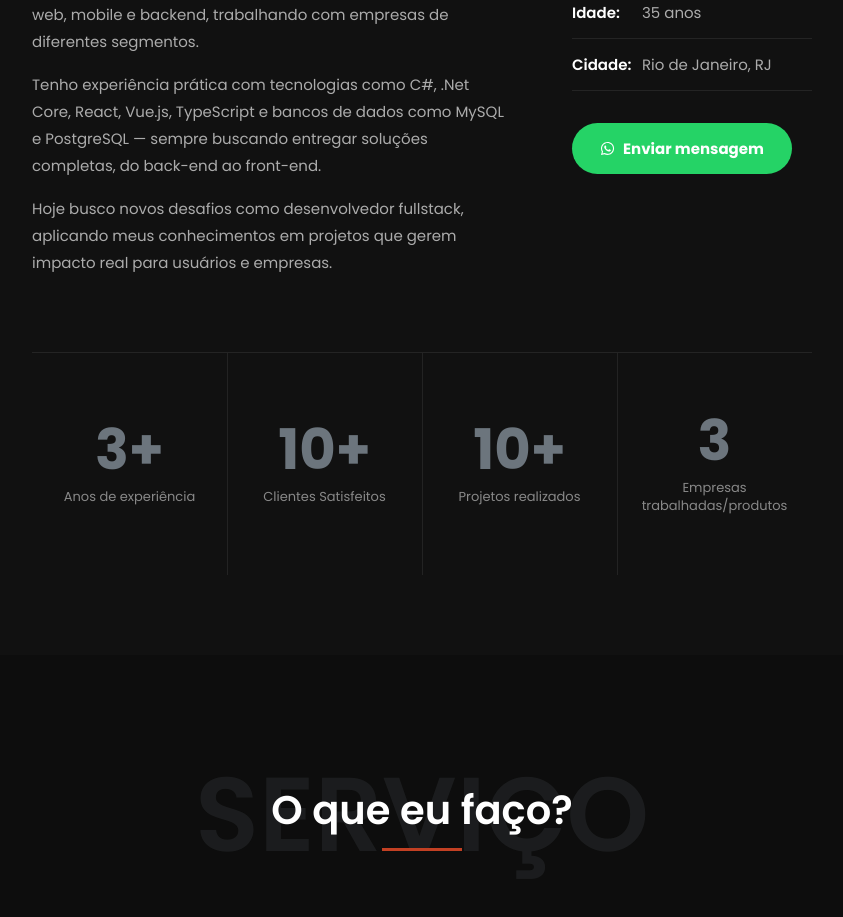
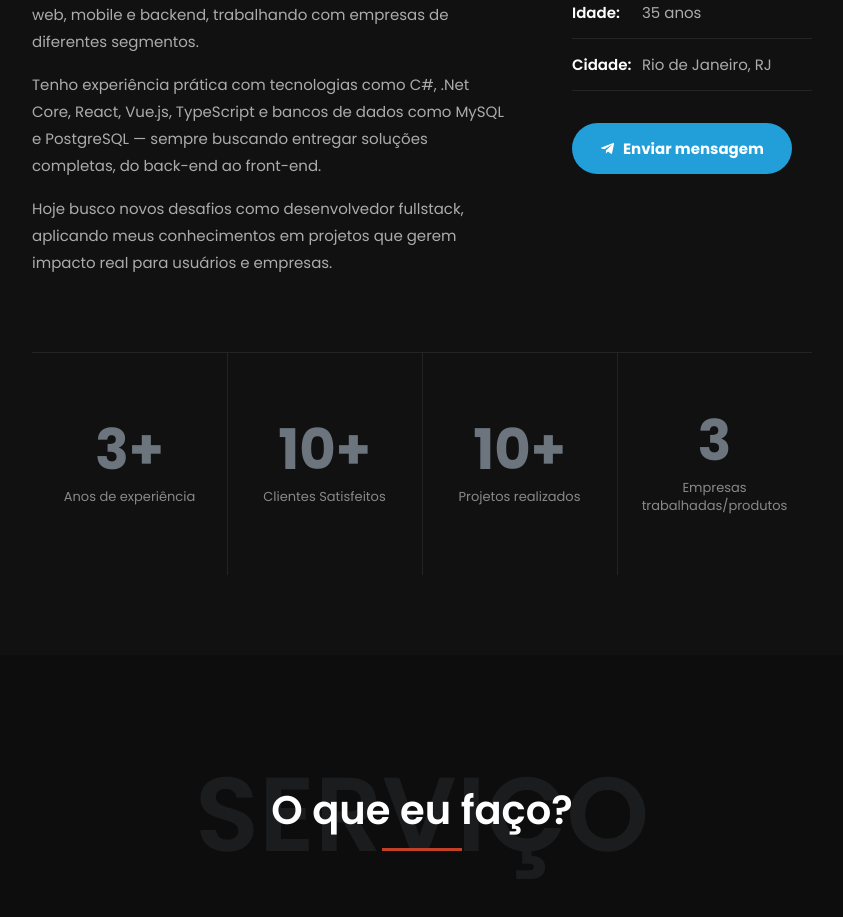
Before and after one commit to MessiahDev/novo-portifolio, a React (Vite) app: page / in a window 1280 px wide. Shown: the part 1240-2157 px from the top of the page, without its empty margins (348-1191 px from the left). Built offline with nearby package versions, Linux system fonts and the light colour scheme.

Commit message:
fix: substituir botão do WhatsApp por botão do Telegram e atualizar cores de fundo

```diff
--- a/src/pages/Sobre/Sobre.css
+++ b/src/pages/Sobre/Sobre.css
@@ -74,7 +74,8 @@
     gap: 8px;
     padding: 14px 28px;
     border-radius: 30px;
-    background: var(--color-accent-btn2);
+    /* background: var(--color-accent-btn2); */
+    background: var(--color-accent-btn3);
     color: var(--color-text-white);
     font-size: 15px;
     font-weight: 700;
@@ -84,7 +85,6 @@
 }
 
 .whatsapp-btn:hover {
-    background: var(--color-accent-btn2);
     color: var(--color-text-white);
     transform: translateY(-2px);
 }
--- a/src/pages/Sobre/Sobre.jsx
+++ b/src/pages/Sobre/Sobre.jsx
@@ -1,4 +1,4 @@
-import { FaWhatsapp } from "react-icons/fa"
+import { FaTelegramPlane } from "react-icons/fa"
 import { useAnalytics } from "../../hooks/useAnalytics"
 import SectionTitle from "../../components/SectionTitle/SectionTitle"
 import { useCountUp } from "../../hooks/useCountUp"
@@ -68,12 +68,13 @@ export default function Sobre() {
 
                     <a
                         className="whatsapp-btn"
-                        href="https://wa.me/5521998138903"
+                        href="https://telegram.me/messiasalex"
+                        title=" Telegram"
                         target="_blank"
                         rel="noreferrer"
-                        onClick={() => trackEvent("Clique_Rede_Contato", { meio_contato: "WhatsApp_Sobre" })}
+                        onClick={() => trackEvent("Clique_Rede_Contato", { meio_contato: "Telegram_Sobre" })}
                     >
-                        <FaWhatsapp /> Enviar mensagem
+                        <FaTelegramPlane /> Enviar mensagem
                     </a>
                 </div>
             </div>
--- a/src/styles/global.css
+++ b/src/styles/global.css
@@ -13,6 +13,7 @@
     --color-accent-hover: #A8341C;
     --color-accent-btn:   #E63E2F;
     --color-accent-btn2:  #25D366;
+    --color-accent-btn3:  #229ED9;
     --color-accent-bg: rgba(255, 85, 69, 0.3);
     --color-accent-subtle: rgba(194, 64, 35, 0.15);
 
```
